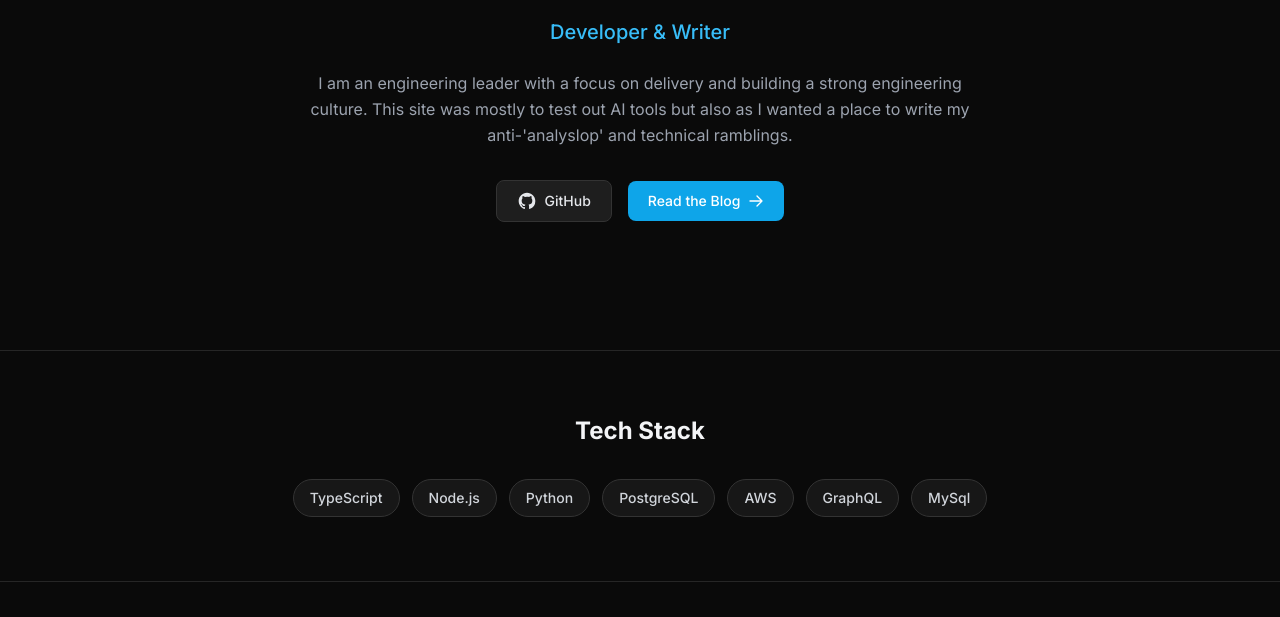
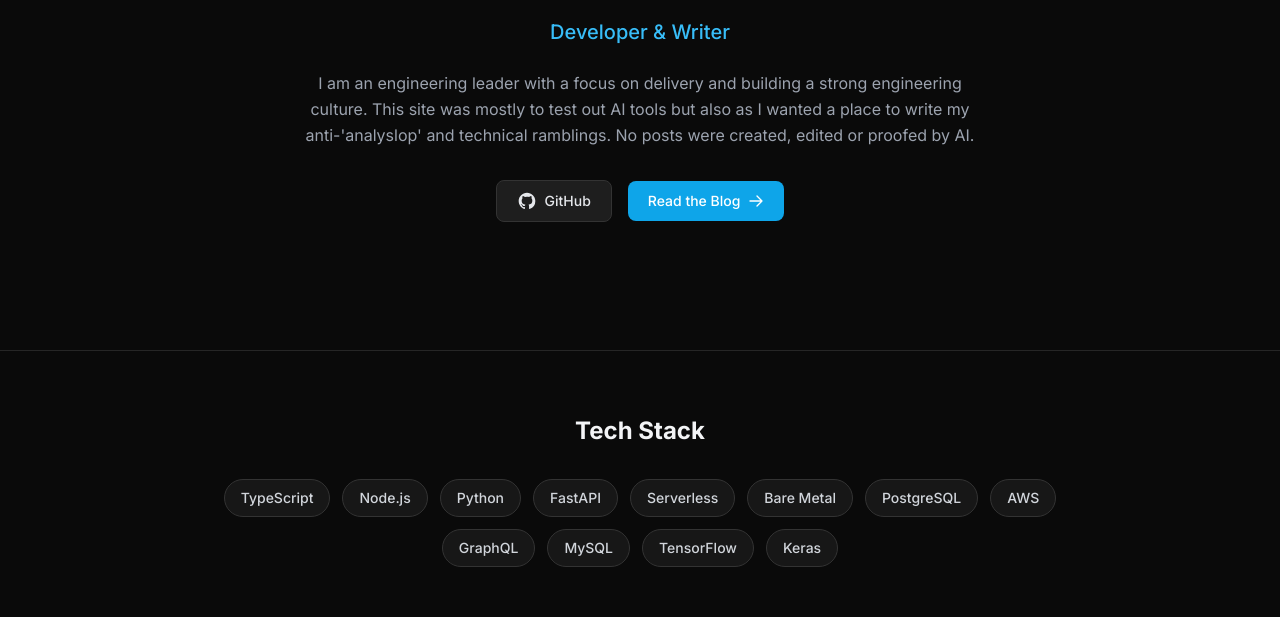
Before and after one commit to VictrixHominum/VictrixHominum.github.io, a React (Vite) app: page / in a window 1280 px wide. Shown: the part 262-879 px from the top of the page. Built offline with nearby package versions, Linux system fonts and the light colour scheme; no server answers.

Commit message:
feat(home): updated techstack and intro

```diff
--- a/src/pages/HomePage.tsx
+++ b/src/pages/HomePage.tsx
@@ -11,10 +11,15 @@ const techStack = [
   'TypeScript',
   'Node.js',
   'Python',
+  'FastAPI',
+  'Serverless',
+  'Bare Metal',
   'PostgreSQL',
   'AWS',
   'GraphQL',
-  'MySql'
+  'MySQL',
+  'TensorFlow',
+  'Keras'
 ];
 
 export default function HomePage() {
@@ -73,6 +78,8 @@ export default function HomePage() {
             I am an engineering leader with a focus on delivery and building a strong engineering culture.
             This site was mostly to test out AI tools but also as I wanted a place to write my anti-'analyslop'
             and technical ramblings.
+
+            No posts were created, edited or proofed by AI.
           </p>
 
           <div className="mt-8 flex items-center justify-center gap-4">
```
